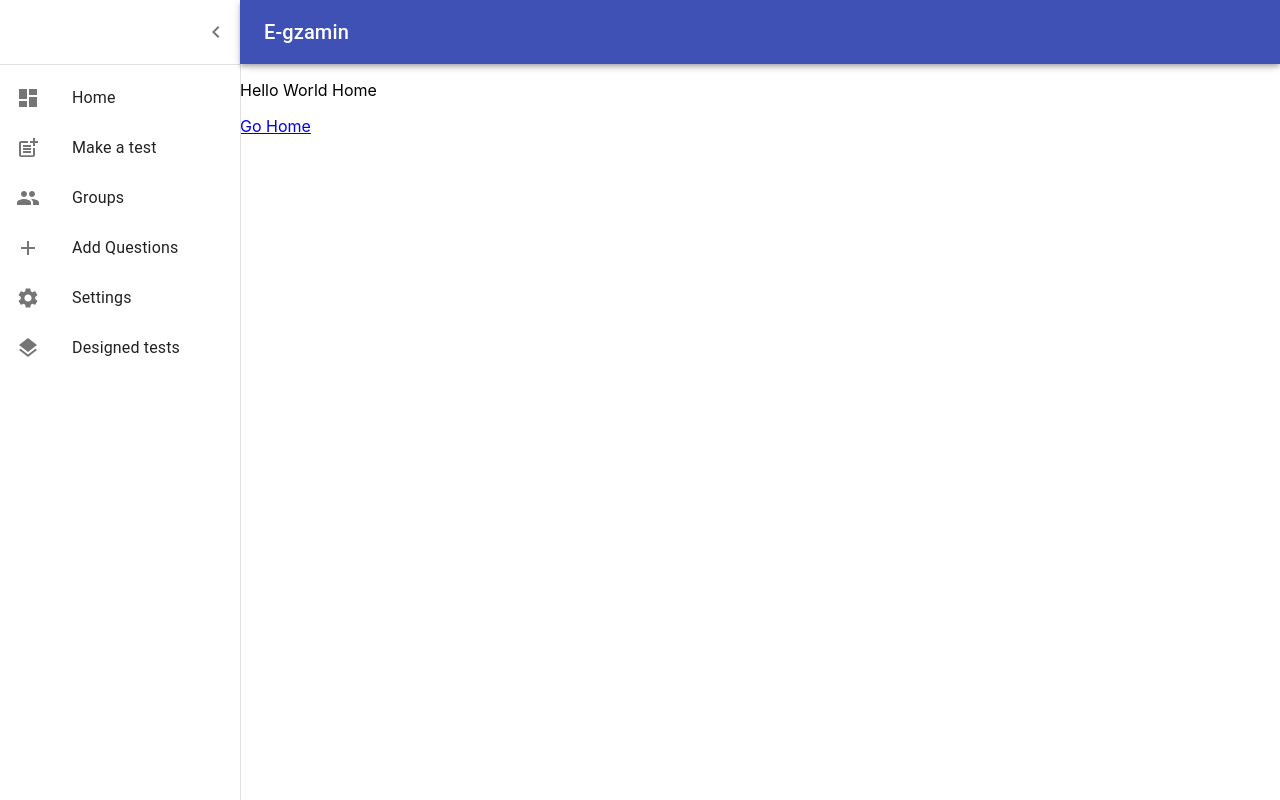
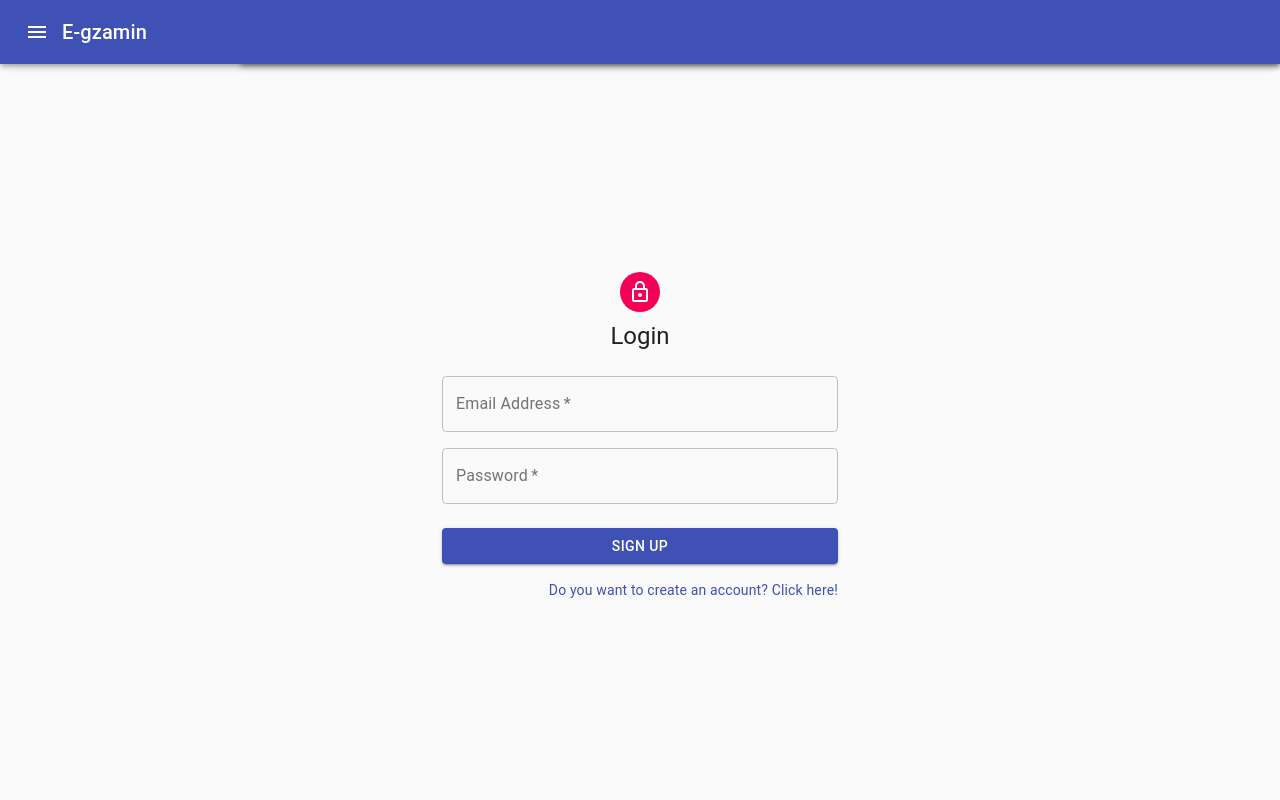
Before and after one commit to Team-Project-2020/E-gzamin, a React (Create React App) app in the folder E-gzamin-frontend/: page /auth/login in a window 1280 px wide. Before the commit this address led to /. Built offline with nearby package versions, Linux system fonts and the light colour scheme.

Commit message:
loginAction in Login form

```diff
--- /dev/null
+++ b/E-gzamin-frontend/src/actions/loginAction.ts
@@ -0,0 +1,6 @@
+function login(email: string, password: string) {
+  //request for token
+  localStorage.setItem("token", email);
+}
+
+export default login;
--- a/E-gzamin-frontend/src/components/Login.tsx
+++ b/E-gzamin-frontend/src/components/Login.tsx
@@ -9,6 +9,7 @@ import React from "react";
 import TextField from "@material-ui/core/TextField";
 import Typography from "@material-ui/core/Typography";
 import { makeStyles } from "@material-ui/core/styles";
+import loginAction from "../actions/loginAction";
 
 const useStyles = makeStyles((theme) => ({
   paper: {
@@ -49,7 +50,13 @@ const Login = () => {
         <Typography component="h1" variant="h5">
           Login
         </Typography>
-        <form className={classes.form} noValidate>
+        <form
+          className={classes.form}
+          onSubmit={(e) => {
+            e.preventDefault();
+            loginAction("sdf@fsd", "dsagfsdg");
+          }}
+        >
           <Grid container spacing={2}>
             <Grid item xs={12}>
               <TextField
@@ -81,6 +88,7 @@ const Login = () => {
             variant="contained"
             color="primary"
             className={classes.submit}
+            onClick={() => console.log("xd")}
           >
             Sign Up
           </Button>
--- a/E-gzamin-frontend/src/components/MainRoute.tsx
+++ b/E-gzamin-frontend/src/components/MainRoute.tsx
@@ -11,10 +11,11 @@ import MakeTest from "./MakeTest";
 import Settings from "./Settings";
 import Tests from "./Tests";
 import AuthRoute from "./AuthRoute";
+import isLoggedIn from "../lib/isLoggedIn";
 
 function MainRoute() {
   const [isDrawerOpened, setIsDrawerOpened] = useState<boolean>(true);
-  const isLoggedIn = true;
+  const isUserLoggedIn = isLoggedIn();
 
   return (
     <BrowserRouter>
@@ -22,7 +23,7 @@ function MainRoute() {
         isDrawerOpened={isDrawerOpened}
         setIsDrawerOpened={setIsDrawerOpened}
       />
-      {isLoggedIn && (
+      {isUserLoggedIn && (
         <SimpleDrawer
           setIsDrawerOpened={setIsDrawerOpened}
           isDrawerOpened={isDrawerOpened}
@@ -31,7 +32,7 @@ function MainRoute() {
       <div className="main-content">
         <div className="appbar-space" />
         <div className="main-container">
-          <_MainSwitch isLoggedIn={isLoggedIn} />
+          <_MainSwitch isLoggedIn={isUserLoggedIn} />
         </div>
       </div>
     </BrowserRouter>
--- /dev/null
+++ b/E-gzamin-frontend/src/lib/isLoggedIn.ts
@@ -0,0 +1,5 @@
+function isLoggedIn(): boolean {
+  return !!localStorage.getItem("token");
+}
+
+export default isLoggedIn;
```
